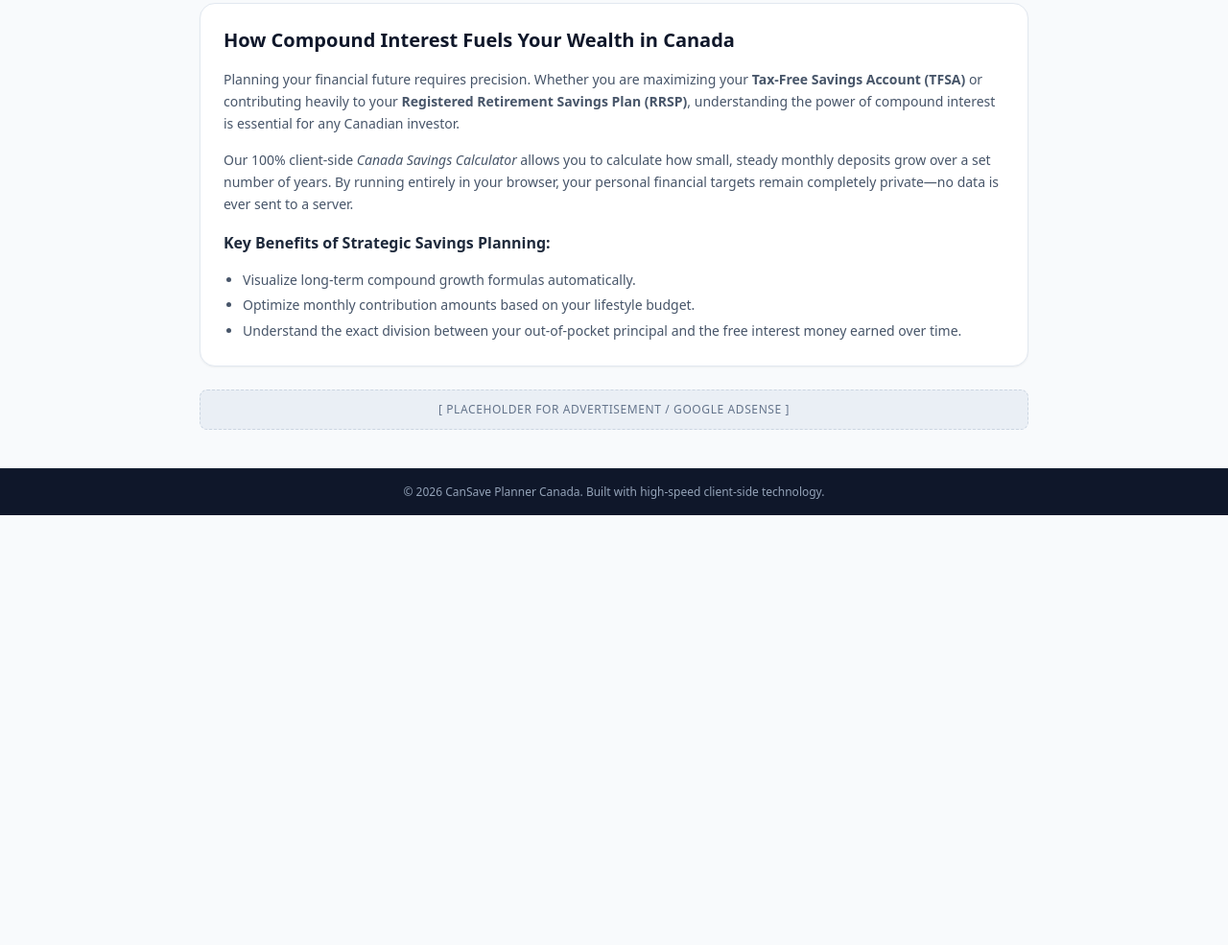
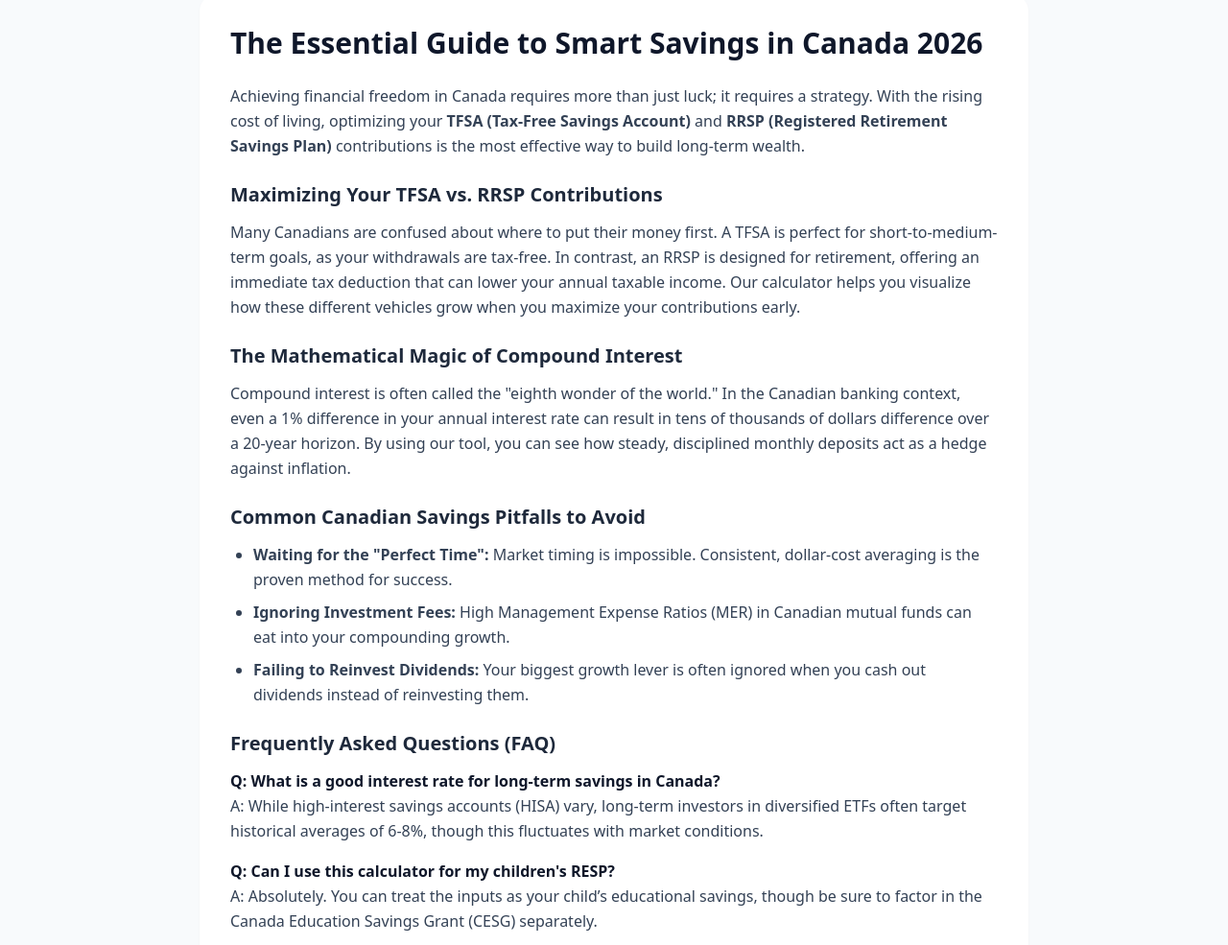
Before and after one commit to almney/canada-savings-calc, a plain HTML site: page index.html in a window 1280 px wide. Shown: the part 687-1672 px from the top of the page at 96% size. Before the commit the page ends 1224 px from the top, so only its background shows below. Drawn offline with nearby package versions, Linux system fonts and the light colour scheme.

Commit message:
Add files via upload

```diff
--- a/index.html
+++ b/index.html
@@ -116,22 +116,36 @@
         </div>
 
         <!-- SEO Content Section (Crucial to rank on Google Canada) -->
-        <section class="mt-10 bg-white p-6 rounded-2xl border border-slate-200 shadow-sm text-sm leading-relaxed text-slate-600 space-y-4">
-            <h2 class="text-xl font-bold text-slate-900">How Compound Interest Fuels Your Wealth in Canada</h2>
-            <p>
-                Planning your financial future requires precision. Whether you are maximizing your <strong>Tax-Free Savings Account (TFSA)</strong> or contributing heavily to your <strong>Registered Retirement Savings Plan (RRSP)</strong>, understanding the power of compound interest is essential for any Canadian investor.
-            </p>
-            <p>
-                Our 100% client-side <em>Canada Savings Calculator</em> allows you to calculate how small, steady monthly deposits grow over a set number of years. By running entirely in your browser, your personal financial targets remain completely private—no data is ever sent to a server.
-            </p>
-            <h3 class="font-semibold text-slate-800 text-base">Key Benefits of Strategic Savings Planning:</h3>
-            <ul class="list-disc pl-5 space-y-1">
-                <li>Visualize long-term compound growth formulas automatically.</li>
-                <li>Optimize monthly contribution amounts based on your lifestyle budget.</li>
-                <li>Understand the exact division between your out-of-pocket principal and the free interest money earned over time.</li>
-            </ul>
-        </section>
+        <section class="max-w-4xl mx-auto p-8 bg-white shadow-sm rounded-2xl mt-8 text-slate-700 leading-relaxed">
+    <h2 class="text-3xl font-bold text-slate-900 mb-6">The Essential Guide to Smart Savings in Canada 2026</h2>
 
+    <p class="mb-4">Achieving financial freedom in Canada requires more than just luck; it requires a strategy. With the rising cost of living, optimizing your <strong>TFSA (Tax-Free Savings Account)</strong> and <strong>RRSP (Registered Retirement Savings Plan)</strong> contributions is the most effective way to build long-term wealth.</p>
+
+    <h3 class="text-xl font-bold text-slate-800 mt-6 mb-3">Maximizing Your TFSA vs. RRSP Contributions</h3>
+    <p class="mb-4">Many Canadians are confused about where to put their money first. A TFSA is perfect for short-to-medium-term goals, as your withdrawals are tax-free. In contrast, an RRSP is designed for retirement, offering an immediate tax deduction that can lower your annual taxable income. Our calculator helps you visualize how these different vehicles grow when you maximize your contributions early.</p>
+
+    <h3 class="text-xl font-bold text-slate-800 mt-6 mb-3">The Mathematical Magic of Compound Interest</h3>
+    <p class="mb-4">Compound interest is often called the "eighth wonder of the world." In the Canadian banking context, even a 1% difference in your annual interest rate can result in tens of thousands of dollars difference over a 20-year horizon. By using our tool, you can see how steady, disciplined monthly deposits act as a hedge against inflation.</p>
+
+    <h3 class="text-xl font-bold text-slate-800 mt-6 mb-3">Common Canadian Savings Pitfalls to Avoid</h3>
+    <ul class="list-disc pl-6 space-y-2 mb-6">
+        <li><strong>Waiting for the "Perfect Time":</strong> Market timing is impossible. Consistent, dollar-cost averaging is the proven method for success.</li>
+        <li><strong>Ignoring Investment Fees:</strong> High Management Expense Ratios (MER) in Canadian mutual funds can eat into your compounding growth.</li>
+        <li><strong>Failing to Reinvest Dividends:</strong> Your biggest growth lever is often ignored when you cash out dividends instead of reinvesting them.</li>
+    </ul>
+
+    <h3 class="text-xl font-bold text-slate-800 mt-6 mb-3">Frequently Asked Questions (FAQ)</h3>
+    <div class="space-y-4">
+        <div>
+            <p class="font-semibold text-slate-900">Q: What is a good interest rate for long-term savings in Canada?</p>
+            <p>A: While high-interest savings accounts (HISA) vary, long-term investors in diversified ETFs often target historical averages of 6-8%, though this fluctuates with market conditions.</p>
+        </div>
+        <div>
+            <p class="font-semibold text-slate-900">Q: Can I use this calculator for my children's RESP?</p>
+            <p>A: Absolutely. You can treat the inputs as your child’s educational savings, though be sure to factor in the Canada Education Savings Grant (CESG) separately.</p>
+        </div>
+    </div>
+</section>
         <!-- Bottom Ad Placeholder -->
         <div class="w-full bg-slate-200/60 border border-dashed border-slate-300 text-center py-3 rounded-lg text-xs text-slate-500 mt-6 tracking-wider uppercase font-medium">
             [ Placeholder for Advertisement / Google AdSense ]
```
